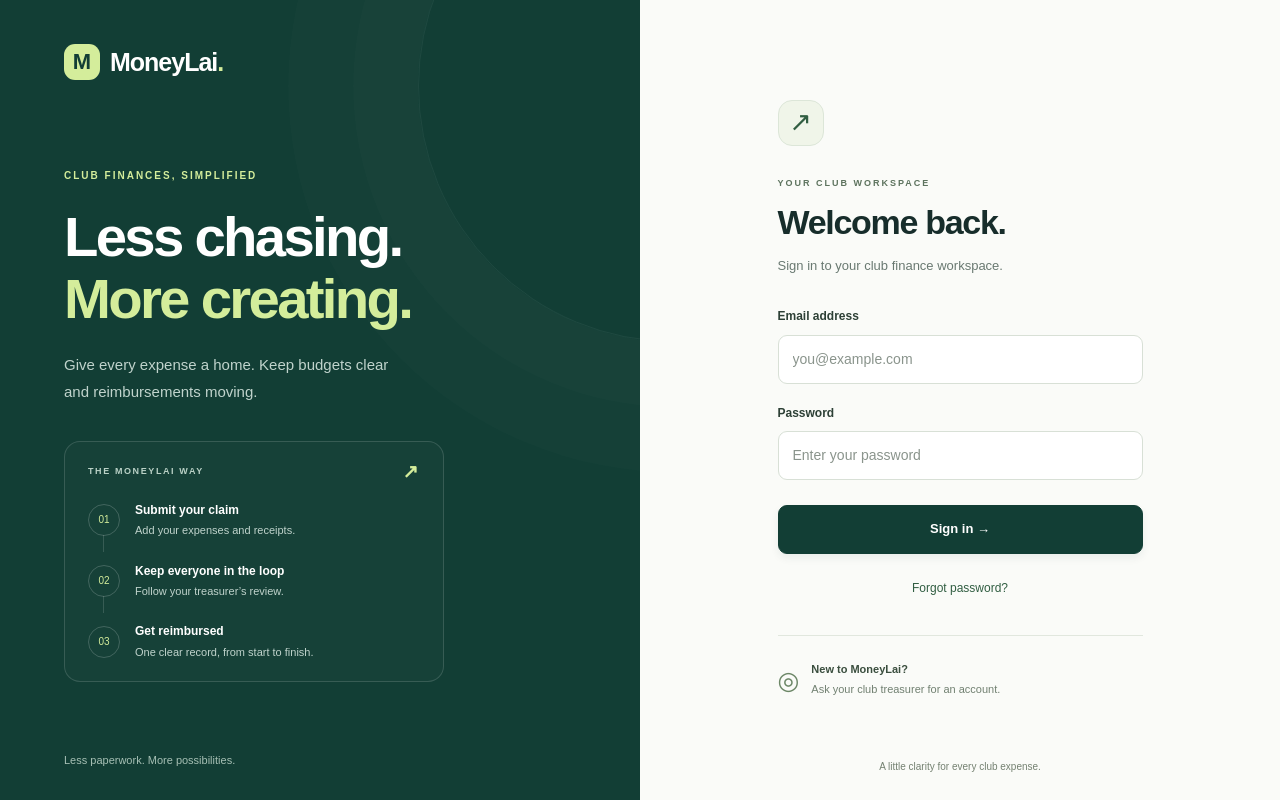
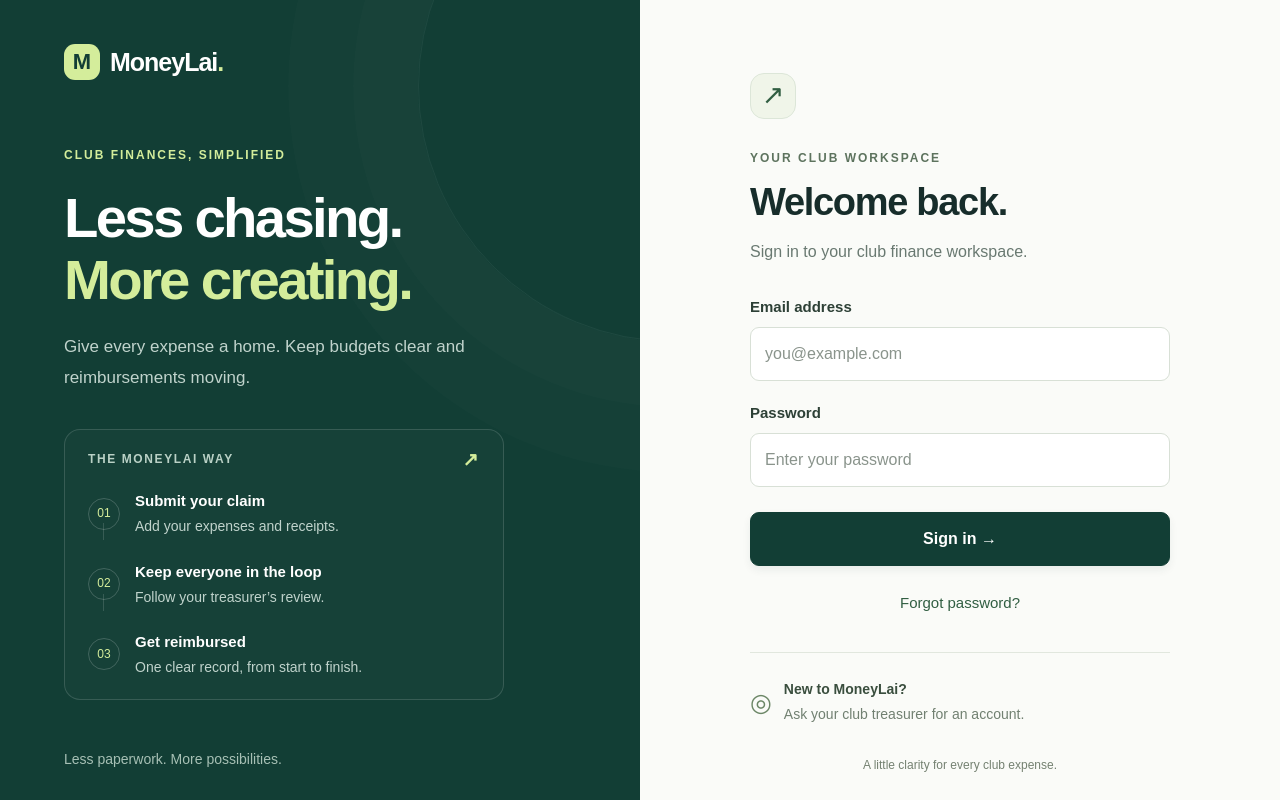
Before and after one commit to JLeongXD/AIROST2627_MoneyLai, a Next.js app in the folder web/: page /login in a window 1280 px wide. Built offline with nearby package versions, Linux system fonts and the light colour scheme; no server answers.

Commit message:
Update font sizes and max-widths in LoginPage styles for improved readability

```diff
--- a/web/src/features/auth/LoginPage.module.css
+++ b/web/src/features/auth/LoginPage.module.css
@@ -66,7 +66,7 @@
 .eyebrow,
 .formEyebrow {
   display: block;
-  font-size: 10px;
+  font-size: 12px;
   font-weight: 700;
   letter-spacing: 2px;
 }
@@ -85,13 +85,13 @@
   color: #d4ed9b;
 }
 .storyContent > p {
-  max-width: 345px;
+  max-width: 410px;
   color: #c0d3cc;
-  font-size: 15px;
+  font-size: 17px;
   line-height: 1.8;
 }
 .workflow {
-  max-width: 380px;
+  max-width: 440px;
   margin-top: 36px;
   border: 1px solid #ffffff24;
   border-radius: 16px;
@@ -103,7 +103,7 @@
   justify-content: space-between;
   align-items: center;
   color: #bad1c6;
-  font-size: 9px;
+  font-size: 12px;
   letter-spacing: 1.6px;
   font-weight: 700;
 }
@@ -143,22 +143,22 @@
   border: 1px solid #ffffff30;
   border-radius: 50%;
   color: #d4ed9b;
-  font-size: 10px;
+  font-size: 12px;
 }
 .workflow strong {
   display: block;
-  font-size: 12px;
+  font-size: 15px;
   font-weight: 600;
 }
 .workflow small {
   display: block;
-  font-size: 11px;
+  font-size: 14px;
   color: #c0d3cc;
   margin-top: 2px;
 }
 .storyFooter {
   color: #a7c0b5;
-  font-size: 11px;
+  font-size: 14px;
 }
 .formArea {
   position: relative;
@@ -170,7 +170,7 @@
 }
 .formCard {
   width: 100%;
-  max-width: 365px;
+  max-width: 420px;
 }
 .formIcon {
   display: grid;
@@ -186,11 +186,11 @@
 }
 .formEyebrow {
   color: #5d735e;
-  font-size: 9px;
+  font-size: 12px;
   margin-bottom: 12px;
 }
 .formCard h2 {
-  font-size: 34px;
+  font-size: 38px;
   font-weight: 600;
   letter-spacing: -1.3px;
   line-height: 1.2;
@@ -198,7 +198,7 @@
 }
 .intro {
   color: #697971;
-  font-size: 13px;
+  font-size: 16px;
   line-height: 1.7;
   margin-bottom: 0;
 }
@@ -210,18 +210,18 @@
 }
 .form :global(.field) label {
   color: #2d4036;
-  font-size: 12px;
+  font-size: 15px;
   font-weight: 600;
   margin-bottom: 8px;
 }
 .form input {
-  min-height: 49px;
+  min-height: 54px;
   padding: 12px 14px;
   border: 1px solid #d8e0d6;
   border-radius: 9px;
   background: #fff;
   color: #172d2b;
-  font-size: 14px;
+  font-size: 16px;
   transition:
     border-color 150ms,
     box-shadow 150ms;
@@ -240,12 +240,12 @@
 }
 .submit {
   width: 100%;
-  min-height: 49px;
+  min-height: 54px;
   border: 1px solid #123e35;
   border-radius: 9px;
   background: #123e35;
   color: #fff;
-  font-size: 13px;
+  font-size: 16px;
   font-weight: 600;
   margin-top: 5px;
   box-shadow: 0 4px 9px #123e3512;
@@ -264,7 +264,7 @@
   border: 0;
   background: transparent;
   color: #315e42;
-  font-size: 12px;
+  font-size: 15px;
 }
 .switchButton:hover:not(:disabled) {
   text-decoration: underline;
@@ -283,7 +283,7 @@
   color: #6c8767;
 }
 .accountNote p {
-  font-size: 11px;
+  font-size: 14px;
   line-height: 1.8;
   margin: 0;
 }
@@ -296,11 +296,11 @@
   bottom: 25px;
   margin: 0;
   color: #748171;
-  font-size: 10px;
+  font-size: 12px;
 }
 .formCard :global(.notice) {
   margin-top: 20px;
-  font-size: 12px;
+  font-size: 15px;
   overflow-wrap: anywhere;
 }
 @media (min-width: 1500px) {
@@ -323,7 +323,7 @@
     padding: 60px 30px;
   }
   .formCard h2 {
-    font-size: 30px;
+    font-size: 34px;
   }
 }
 @media (max-width: 650px) {
@@ -346,7 +346,7 @@
     padding: 30px 0 0;
   }
   .eyebrow {
-    font-size: 9px;
+    font-size: 12px;
     margin-bottom: 14px;
   }
   .story h1 {
@@ -354,7 +354,7 @@
     margin-bottom: 14px;
   }
   .storyContent > p {
-    font-size: 13px;
+    font-size: 16px;
     margin-bottom: 4px;
   }
   .workflow,
@@ -368,7 +368,7 @@
     display: none;
   }
   .formCard h2 {
-    font-size: 29px;
+    font-size: 32px;
   }
   .form {
     margin-top: 24px;
```
